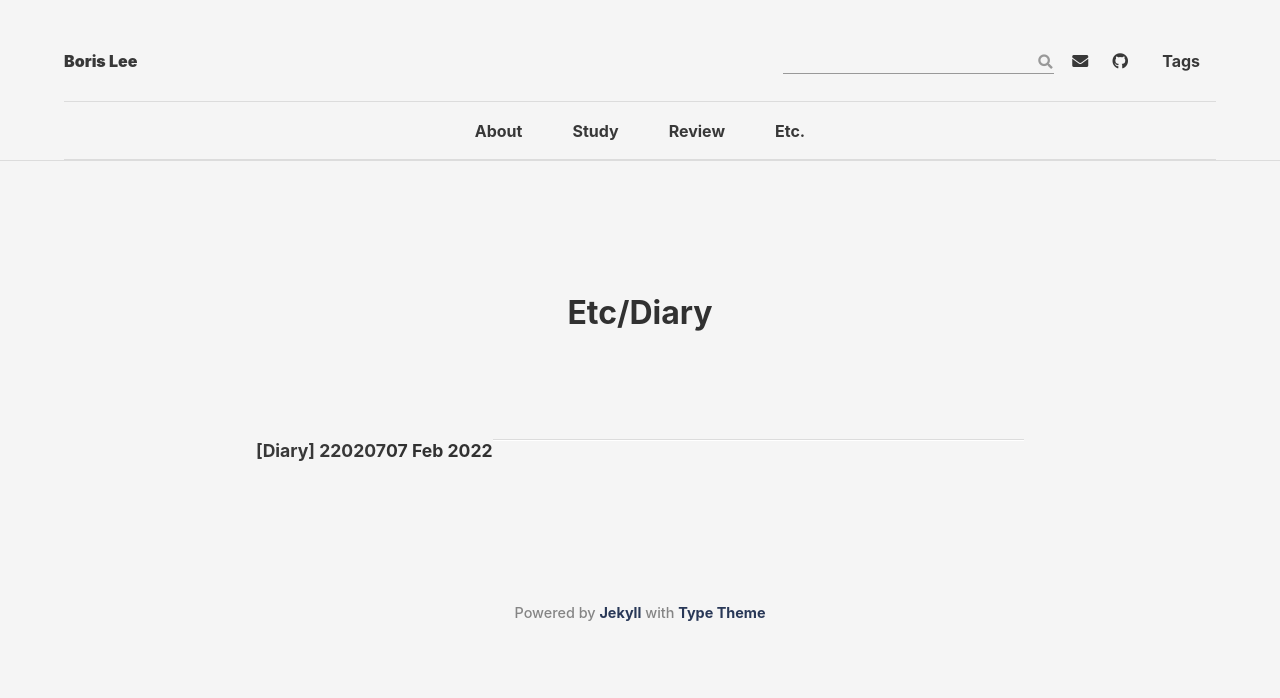
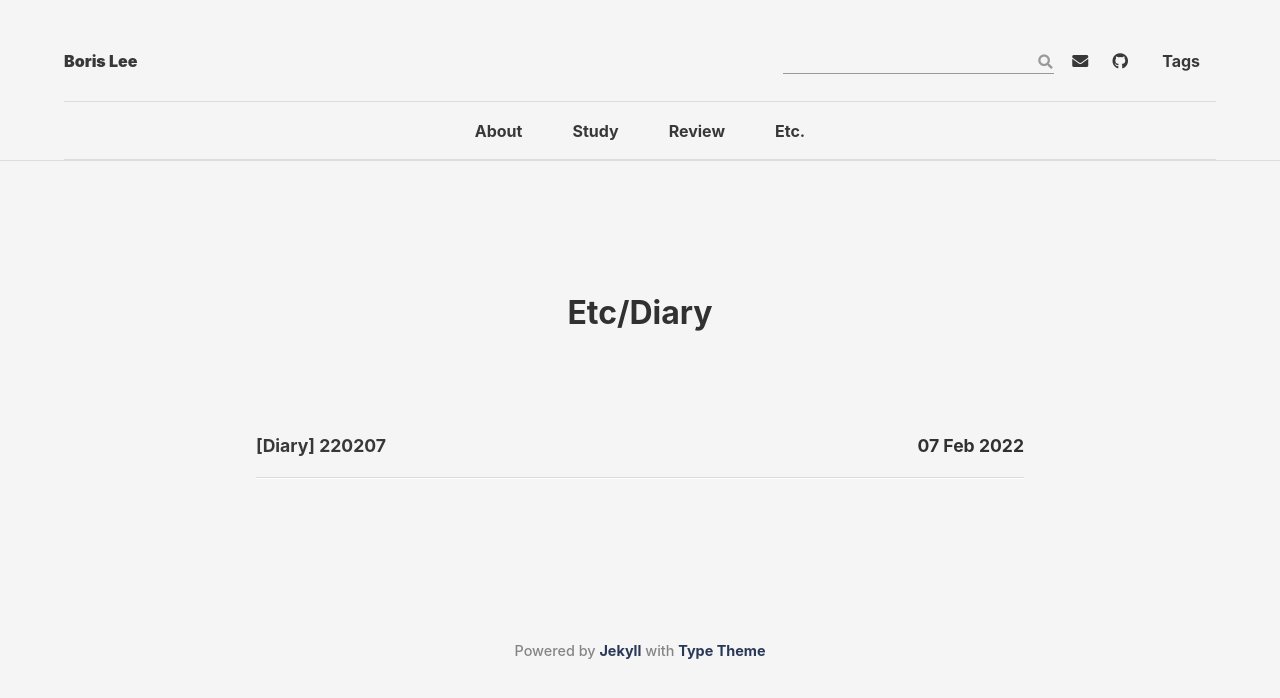
Before and after one commit to borisleevin/borisleevin.github.io, a Jekyll site: the page built from category/Diary.md, in a window 1280 px wide. Shown: the top 698 px of the page. Built offline with Jekyll 4.4.1, drawn with Linux system fonts in a browser that asks for light colours; nearby versions of some CDN libraries; some web fonts are replaced.

Commit message:
span test 2

```diff
--- a/_layouts/category.html
+++ b/_layouts/category.html
@@ -10,8 +10,8 @@ layout: default
   site.categories[category] %}
   <li>
     <h3>
-      <span style="float:left;"><a href="{{  post.url | relative_url }}">{{ post.title }}</a></span>
-      <span style="float:left;">{{ post.date | date_to_string }}</span>
+      <p><a href="{{  post.url | relative_url }}">{{ post.title }}</a>
+      <span style="float:right;">{{ post.date | date_to_string }}</span></p>
       <hr>
     </h3>
   </li>
```
